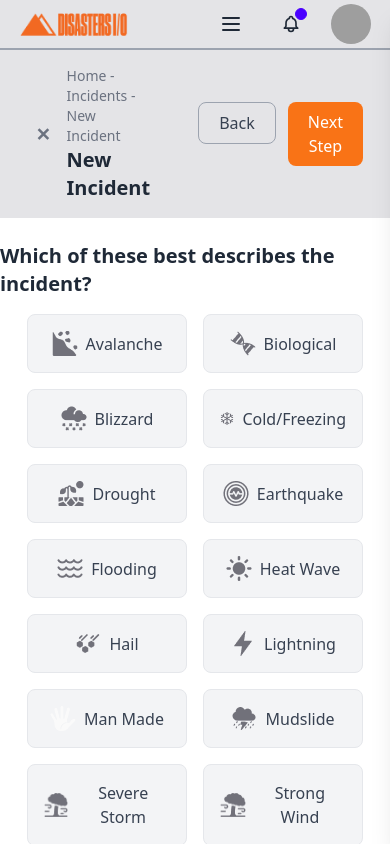
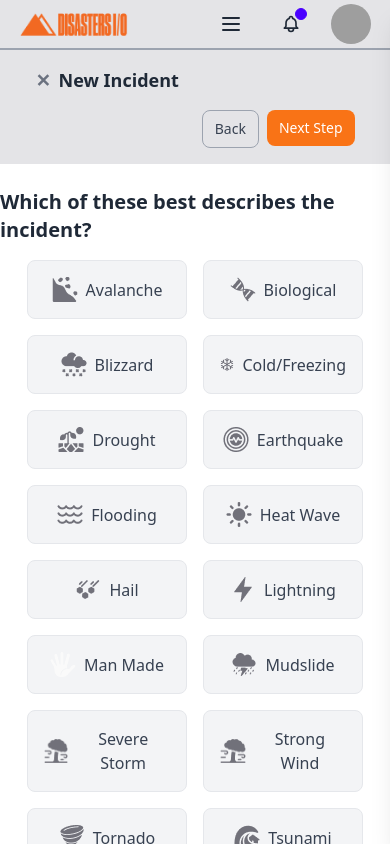
Before and after one commit to Naeem401/assignment-7, a React (Vite) app: page /incidents/new-incident in a window 390 px wide. Shown: the top 844 px of the page. Built offline with nearby package versions, Linux system fonts and the light colour scheme; grey boxes are pictures that could not be loaded.

Commit message:
Create Location Page

```diff
--- a/src/Pages/Dashboard.jsx
+++ b/src/Pages/Dashboard.jsx
@@ -10,7 +10,7 @@ function Dashboard() {
 
   return (
     <div>
-      <Header title={"Dashboard"} button={"Cypher AI"} link={"/incidents"}/>
+      <Header subTitle={"Welcome back"} title={"Dashboard"} button={"Cypher AI"} link={"/"}/>
       <div className='grid grid-cols-1 md:grid-cols-3 lg:grid-cols-4 gap-4 mt-8 w-[90%] mx-auto'>
         {card.map((item, index) => (
           <PropertyCard key={index} item={item} />
--- a/src/Pages/IncidentForm.jsx
+++ b/src/Pages/IncidentForm.jsx
@@ -4,8 +4,8 @@ import HeaderTwo from "../component/HeaderTwo";
 const IncidentForm = () => {
   return (
    <>
-    <HeaderTwo link1="/incidents" link2="/incidents/new-incident" link3="/incidents/incident-location" />
-    <div className="max-w-2xl mx-auto mt-6">
+    <HeaderTwo link1="/incidents" link2="/incidents/new-incident" link3="/incidents/incident-location" button="Next Step" />
+    <div className="max-w-2xl mx-auto mt-6 p-6">
       {/* Incident Title */}
       <div className="mb-6">
         <h2 className="text-xl font-bold">Let’s give the incident a title?</h2>
--- a/src/Pages/IncidentLocationPage.jsx
+++ b/src/Pages/IncidentLocationPage.jsx
@@ -6,7 +6,7 @@ import HeaderTwo from "../component/HeaderTwo";
 const IncidentLocationPage = () => {
   return (
     <>
-    <HeaderTwo link1="/incidents" link2="/incidents/incident-form" link3="/incidents" />
+    <HeaderTwo link1="/incidents" link2="/incidents/incident-form" link3="/incidents" button="Finished"/>
     <div className="flex flex-col items-center justify-center min-h-screen bg-gray-100">
       <div className="max-w-4xl w-full bg-white shadow-lg rounded-lg p-6 relative">
         <h2 className="text-2xl font-bold mb-4">Where’s the incident?</h2>
--- a/src/Pages/Incidents.jsx
+++ b/src/Pages/Incidents.jsx
@@ -8,7 +8,7 @@ function Incidents() {
     const [card] = useCardData();
   return (
     <div>
-        <Header title={"Incidents"} button={"+ New Incident"} link={"progress-page"} />
+        <Header subTitle={"Welcome back"} title={"Incidents"} button={"+ New Incident"} link={"progress-page"} />
 
         <div className='grid grid-cols-1 md:grid-cols-3 lg:grid-cols-4 gap-4 mt-8 w-[90%] mx-auto'>
         {card.map((item, index) => (
--- a/src/Pages/NewIncident.jsx
+++ b/src/Pages/NewIncident.jsx
@@ -44,7 +44,7 @@ function NewIncident() {
       const [selected, setSelected] = useState(null);
   return (
     <div>
-        <HeaderTwo link1="/incidents" link2="/incidents/progress-page" link3="/incidents/incident-form"/>
+        <HeaderTwo link1="/incidents" link2="/incidents/progress-page" link3="/incidents/incident-form" button="Next Step"/>
         <div className="flex flex-col items-center mt-6">
       <h2 className="text-xl font-bold mb-4">Which of these best describes the incident?</h2>
 
--- a/src/Root/Root.jsx
+++ b/src/Root/Root.jsx
@@ -7,6 +7,7 @@ import NewIncident from "../Pages/NewIncident";
 import IncidentForm from "../Pages/IncidentForm";
 import IncidentLayout from "../MainLayout/IncidentLayout";
 import IncidentLocationPage from "../Pages/IncidentLocationPage";
+import LocationPage from "../Pages/LocationPage";
 
 export const router = createBrowserRouter([
   {
@@ -16,6 +17,10 @@ export const router = createBrowserRouter([
       {
         path: "/",
         element: <Dashboard />,
+      },
+      {
+path: "/location",
+        element: <LocationPage />,
       },
       {
         path: "/incidents",
--- a/src/component/Header.jsx
+++ b/src/component/Header.jsx
@@ -1,12 +1,12 @@
 import { FiSearch } from "react-icons/fi";
 import { Link } from "react-router-dom";
 
-function Header({ title, button, link }) {
+function Header({subTitle, title, button, link }) {
   return (
     <header className="bg-[#E4E4E7]">
       <div className="p-4 flex flex-col md:flex-row justify-between items-center w-[90%] mx-auto gap-4 md:gap-0">
         <div className="w-full md:w-auto">
-          <h4 className="text-xs md:text-[12px] font-normal text-[#71717A]">Welcome back</h4>
+          <h4 className="text-xs md:text-[12px] font-normal text-[#71717A]">{subTitle}</h4>
           <h1 className="text-lg md:text-xl font-semibold text-gray-900">{title}</h1>
         </div>
 
--- a/src/component/HeaderTwo.jsx
+++ b/src/component/HeaderTwo.jsx
@@ -1,48 +1,46 @@
 import { Link } from "react-router-dom";
 
-
-const HeaderTwo = ({link1, link2, link3}) => {
+const HeaderTwo = ({ link1, link2, link3, button }) => {
   return (
-
     <div className="bg-[#E4E4E7]">
- <div className="p-4 flex items-center justify-between w-[90%] mx-auto">
-      <div className="flex items-center gap-4">
-
-        <Link to={link1}>
-        <button className="text-gray-500 text-lg font-bold">✕</button>
+      <div className="mx-auto w-[90%] max-w-screen-2xl p-4 sm:p-6">
+        <div className="flex flex-col items-center justify-between gap-4 md:flex-row">
+          {/* Left Section */}
+          <div className="flex w-full items-center gap-2 md:w-auto md:gap-4">
+            <Link to={link1} className="shrink-0">
+              <button className="text-lg font-bold text-gray-500 md:text-xl">✕</button>
             </Link>
-
-
-        <div>
-          <p className="text-gray-500 text-sm">Home - Incidents - New Incident</p>
-          <h2 className="text-xl font-bold">New Incident</h2>
+            <div className="min-w-0">
+              <p className="hidden truncate text-sm text-gray-500 xs:block">
+                Home - Incidents - New Incident
+              </p>
+              <h2 className="truncate text-lg font-bold md:text-xl">New Incident</h2>
             </div>
           </div>
 
-
-      <div className="flex-grow mx-6">
-        <div className="h-1 bg-gray-300 w-3/4 rounded-lg relative mx-auto">
-          <div className="h-1 bg-orange-500 w-1/4 rounded-lg"></div>
+          {/* Progress Bar - Hidden on mobile */}
+          <div className="hidden w-full flex-grow md:mx-6 md:block">
+            <div className="relative mx-auto h-1 w-3/4 rounded-lg bg-gray-300 lg:w-1/2">
+              <div className="h-1 w-1/4 rounded-lg bg-orange-500"></div>
             </div>
           </div>
 
-
-      <div className="flex gap-3">
-        <Link to={link2}>
-        <button className="px-5 py-2 border border-gray-400 rounded-lg text-gray-700">
+          {/* Right Buttons */}
+          <div className="flex w-full justify-end gap-2 sm:w-auto sm:justify-normal sm:gap-3">
+            <Link to={link2} className="shrink-0">
+              <button className="w-full rounded-lg border border-gray-400 px-3 py-2 text-sm text-gray-700 sm:px-4 sm:py-2 sm:text-base md:px-5">
                 Back
               </button>
             </Link>
-        <Link to={link3}>
-        <button className="px-5 py-2 bg-orange-500 text-white rounded-lg">
-          Next Step
+            <Link to={link3} className="shrink-0">
+              <button className="w-full rounded-lg bg-orange-500 px-3 py-2 text-sm text-white sm:px-4 sm:py-2 sm:text-base md:px-5">
+                {button}
               </button>
             </Link>
-
           </div>
         </div>
       </div>
-
+    </div>
   );
 };
 
--- a/src/component/NavBar.jsx
+++ b/src/component/NavBar.jsx
@@ -5,7 +5,7 @@ import logo from '../assets/img/logo.png';
 const navItems = {
   dashboard: '/',
   incidents: '/incidents',
-  locations: '/locations',
+  locations: '/location',
   activities: '/activities',
   documents: '/documents',
   cypherAi: '/cypher-ai'
```
Also changed, not shown: src/Pages/LocationPage.jsx (added, +81 -0 lines), src/assets/img/loc1.png (added), src/assets/img/loc2.png (added). Lines whose indentation alone changed are shown as unchanged.
